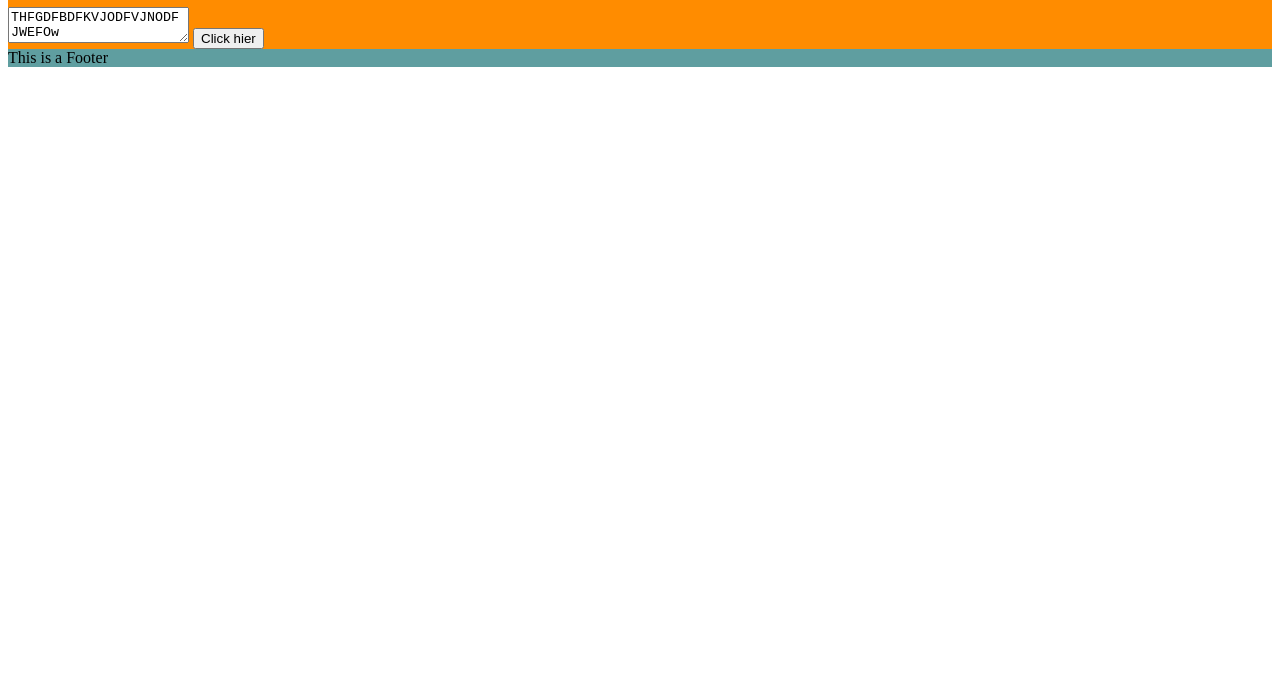
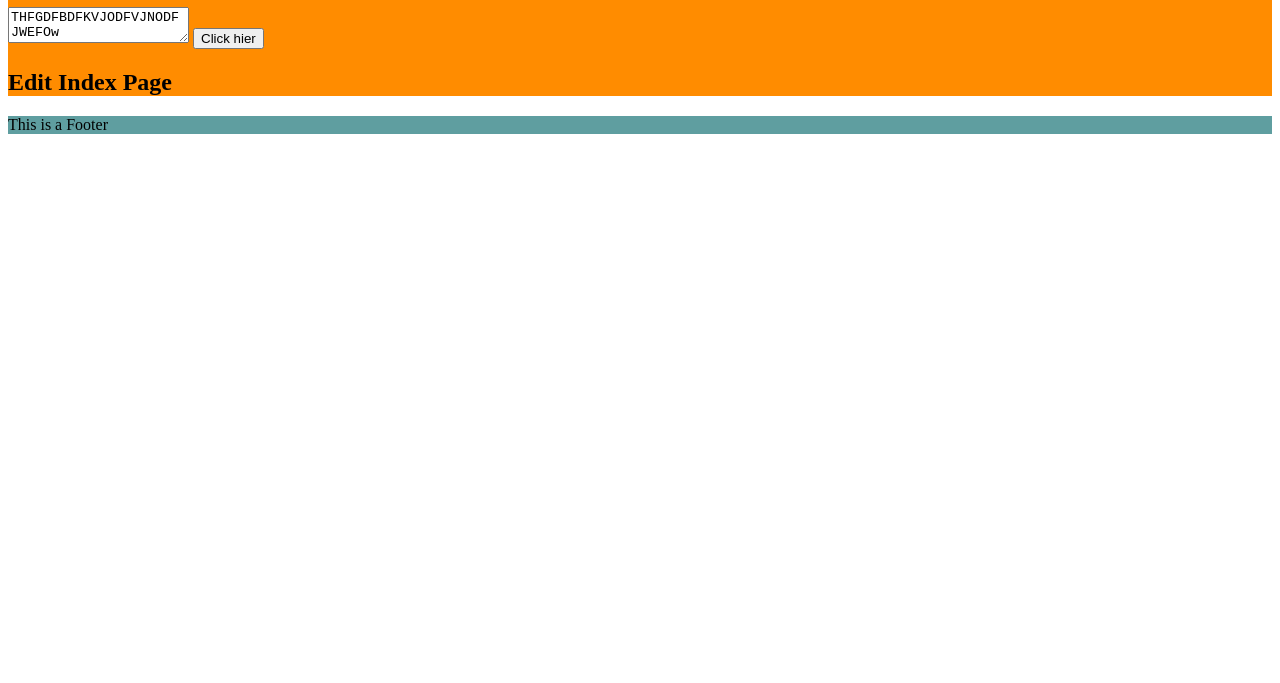
Before and after one commit to HamideMaleki/git-one, a plain HTML site: page index.html in a window 1280 px wide. Shown: the part 117-800 px from the top of the page. Drawn offline with Linux system fonts and the light colour scheme.

Commit message:
edit index h2 tag

```diff
--- a/index.html
+++ b/index.html
@@ -17,6 +17,7 @@
         <h1>TAg h1 in div 2</h1>
         <textarea>THFGDFBDFKVJODFVJNODFJWEFOw</textarea>
         <button type="button">Click hier</button>
+        <h2>Edit Index Page</h2>
     </div>
     <footer>This is a Footer</footer>
 
```
